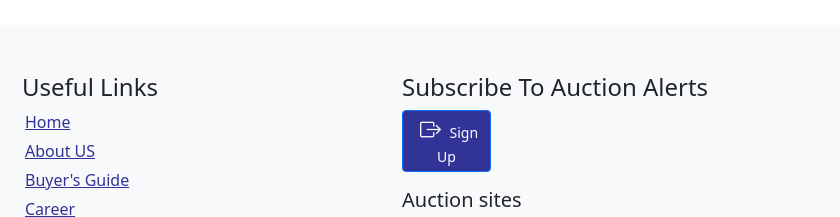
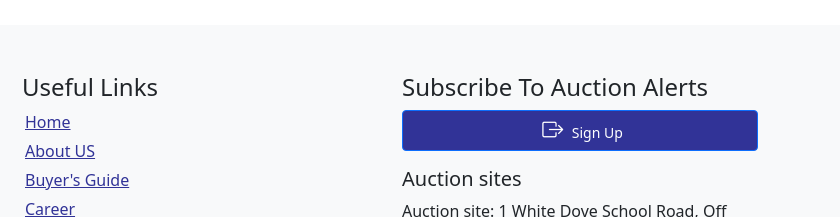
Before and after one commit to joseph-anselm/rihago, a website: page index.html in a window 1280 px wide. Shown: the part 2315-2532 px from the top of the page, 440-1280 px from the left. Drawn offline with nearby package versions, Linux system fonts and the light colour scheme.

Commit message:
Rihago form commit

```diff
--- a/index.html
+++ b/index.html
@@ -656,7 +656,7 @@
                       class="col-8"
                     /> -->
 
-                    <button class="btn btn-primary bg-danger btn-sm col-3">
+                    <button class="btn btn-primary bg-danger btn-sm col-12">
                       <i class="bi bi-box-arrow-right"></i> Sign Up
                     </button>
                   </form>
```
